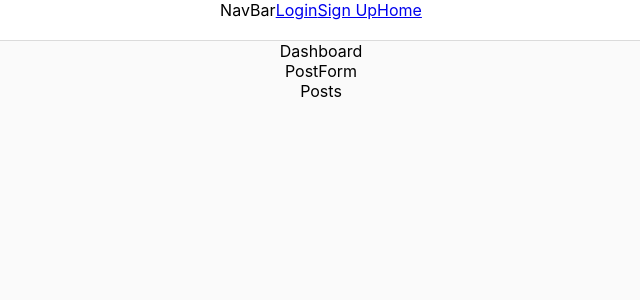
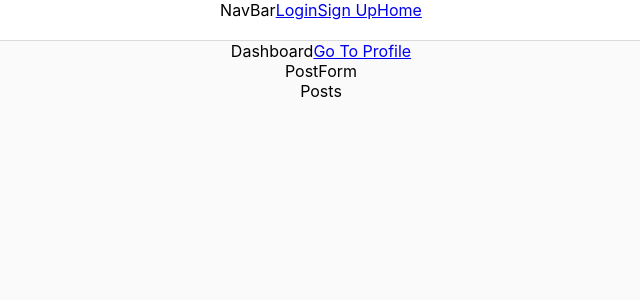
Before and after one commit to Build-Week-PTCT-Expat-Journal-3/front-end, a React (Create React App) app: page /dashboard in a window 1280 px wide. Shown: the top 300 px of the page, without its empty margins (319-959 px from the left). Built offline with nearby package versions, Linux system fonts and the light colour scheme.

Commit message:
added profile to nav

```diff
--- a/src/App.js
+++ b/src/App.js
@@ -6,6 +6,7 @@ import {NavBar} from './components/NavBar';
 import {Login} from './components/Login';
 import {Dashboard} from './components/Dashboard';
 import {Register} from './components/Register';
+import {Profile} from './components/Profile';
 
 function App() {
   return (
@@ -23,6 +24,10 @@ function App() {
       <Route path="/dashboard">
         <Dashboard />
       </Route>
+
+      <Route path="/profile">
+        <Profile />
+      </Route>
     </div>
   );
 }
--- a/src/components/Dashboard.js
+++ b/src/components/Dashboard.js
@@ -1,4 +1,5 @@
 import React from 'react';
+import {Link} from 'react-router-dom';
 
 import {PostForm} from './PostForm';
 import {Posts} from './Posts';
@@ -8,6 +9,8 @@ export const Dashboard = () => {
         <div>
             Dashboard
 
+            <Link to='/profile'>Go To Profile</Link>
+
             <PostForm />
             <Posts />
         </div>
```
